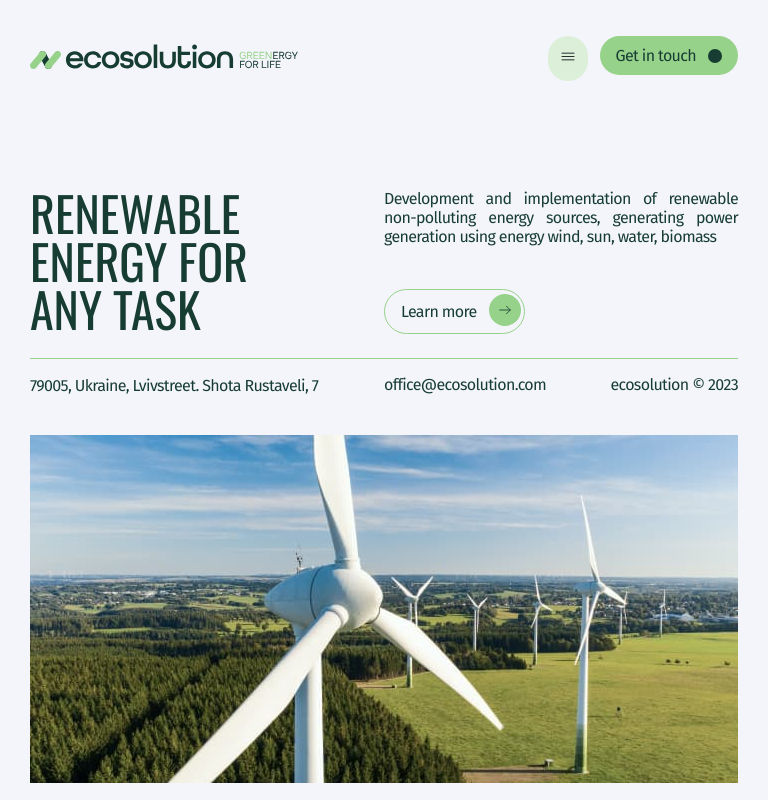
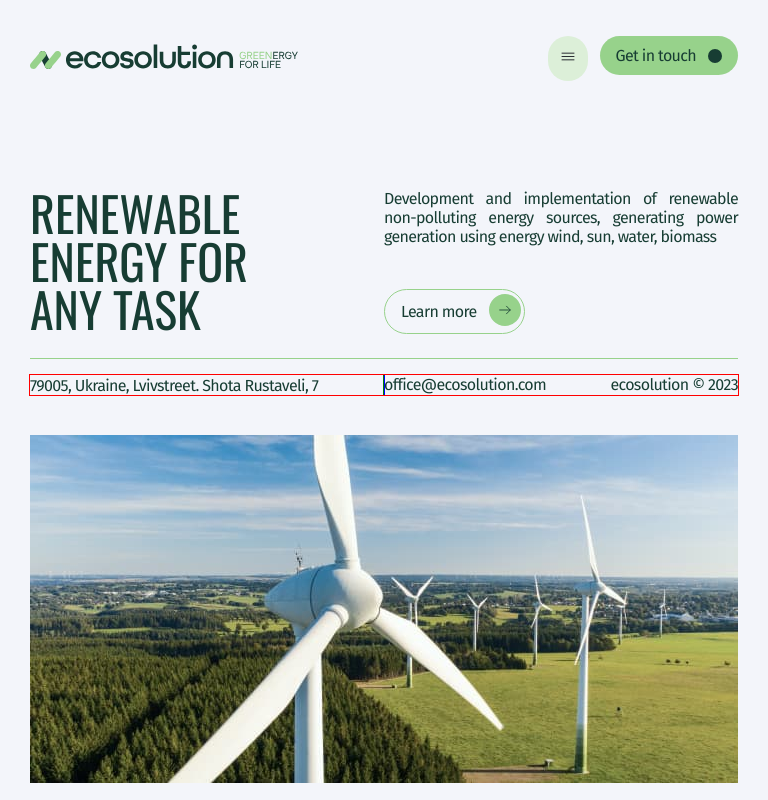
Before and after one commit to Victoria257/ecosolution-g, a React (Create React App) app: page / in a window 768 px wide. Shown: the top 800 px of the page. Built offline with nearby package versions, Linux system fonts and the light colour scheme.

Commit message:
add outline in main

```diff
--- a/src/components/main/main.module.css
+++ b/src/components/main/main.module.css
@@ -152,11 +152,13 @@
 }
 .contacts {
   @media screen and (min-width: 768px) {
+    outline: solid 1px red;
     display: flex;
   }
 }
 .contactsLeftWrapper {
   @media screen and (min-width: 768px) and (max-width: 1279px) {
+    outline: solid 1px blue;
     width: 50%;
     text-align: start;
   }
@@ -168,6 +170,7 @@
 }
 .contactsRightWrapper {
   @media screen and (min-width: 768px) and (max-width: 1279px) {
+    outline: solid 1px green;
     width: 50%;
     display: flex;
     justify-content: space-between;
```
